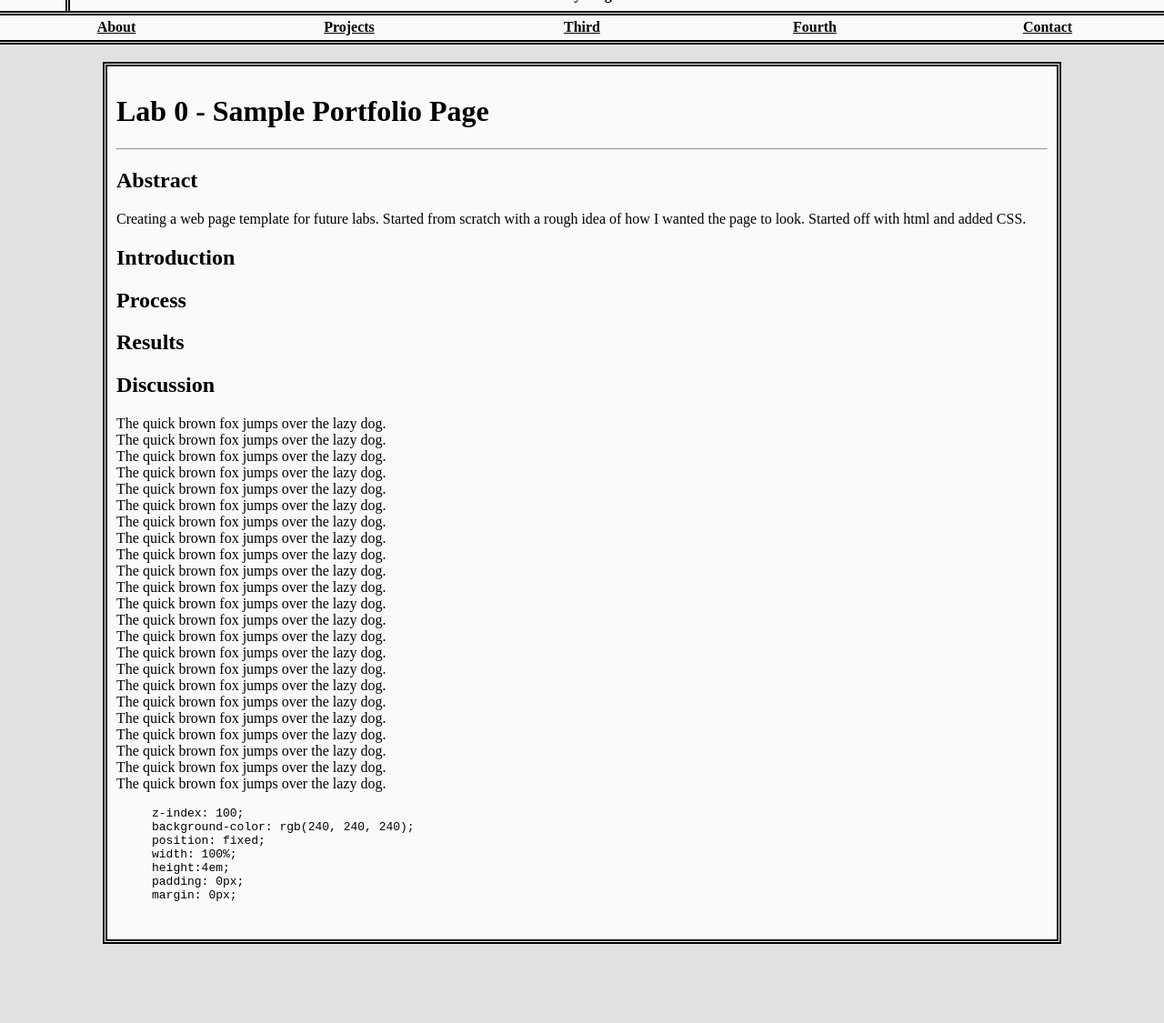
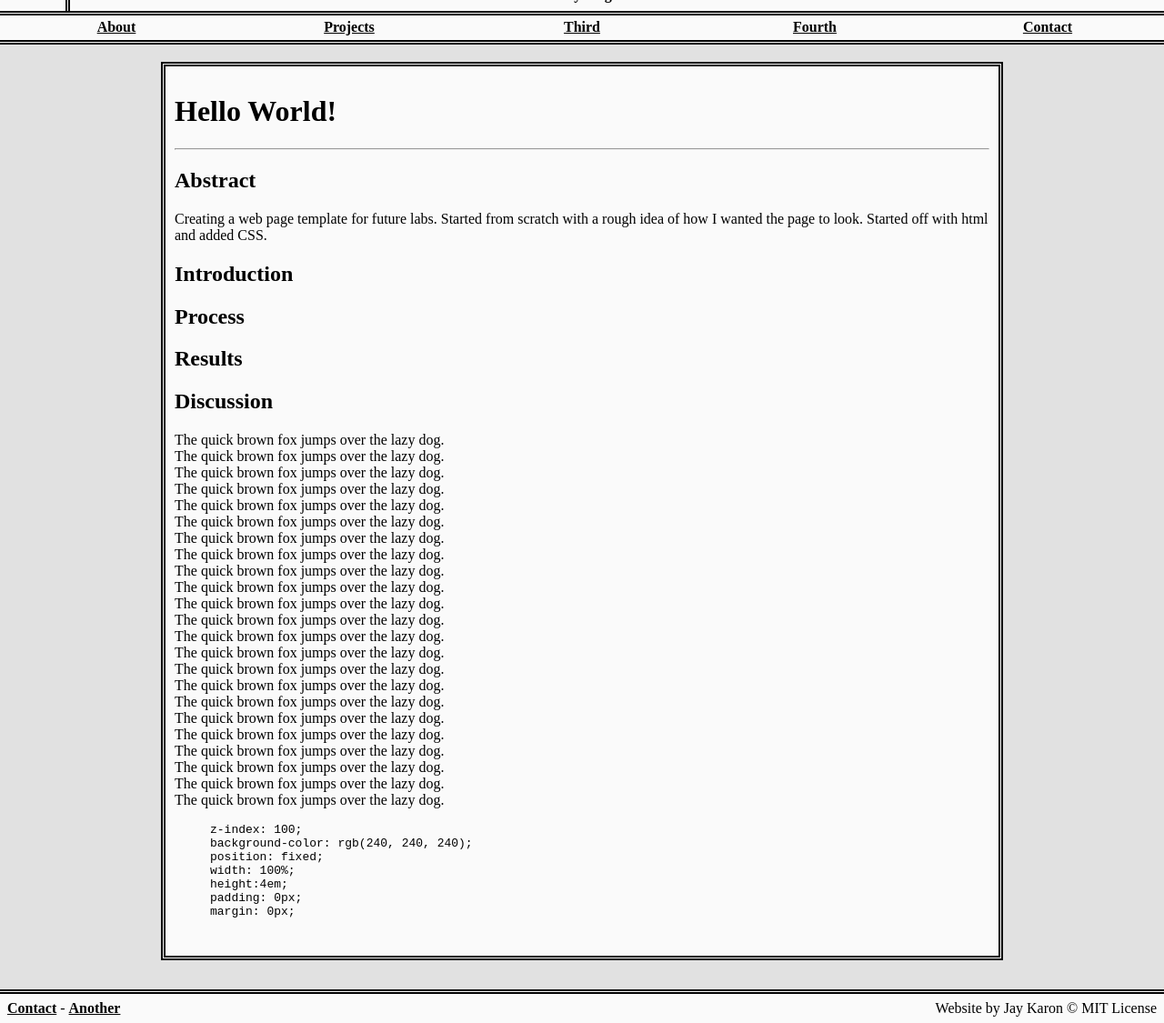
Before and after one commit to jaykaron/PortfolioWebpage, a plain HTML site: page index.html in a window 1280 px wide. Shown: the part 60-1185 px from the top of the page at 91% size. Before the commit the page ends 1130 px from the top, so only its background shows below. Drawn offline with Linux system fonts and the light colour scheme.

Commit message:
Added Footer
Decided on a static footer on the bottom

```diff
--- a/index.html
+++ b/index.html
@@ -1,7 +1,7 @@
 <!DOCTYPE html>
 <html>
 <head>
-  <title>Lab 0 - Jacob Karon</title>
+  <title>Jay Karon</title>
   <link rel="stylesheet" type="text/css" href="mainTheme.css" />
 </head>
 <body>
@@ -36,7 +36,7 @@
     </div>
   </div>
   <div id="main">
-    <h1>Lab 0 - Sample Portfolio Page</h1>
+    <h1>Hello World!</h1>
     <hr />
     <h2>Abstract</h2>
     <p>
@@ -84,10 +84,9 @@ margin: 0px;
 
   </p>
   </div>
-<!--
   <div id="footer">
-    Website by Jacob Karon
+    <span id="footer-left"><a href="blank">Contact</a> - <a href="blank">Another</a></span>
+    <span id="footer-right">Website by Jay Karon &copy MIT License</span>
   </div>
--->
 </body>
 </html>
--- a/mainTheme.css
+++ b/mainTheme.css
@@ -69,6 +69,8 @@ body
   width:20%;
   float: left;
 
+  background-color: rgb(250, 250, 250);
+
   border-bottom-color: black;
   border-bottom-style: double;
   border-bottom-width: thick;
@@ -91,7 +93,7 @@ body
 {
   z-index:0;
   position: relative;
-  width:80%;
+  width:70%;
   margin-left: auto;
   margin-right: auto;
   margin-top: 8em;
@@ -106,14 +108,29 @@ pre
 {
   padding-left: 3em;
 }
-/*
+
 #footer
 {
-  position: fixed;
-  bottom:0%;
-  width: 20em;
-  background-color: orange;
   z-index: 100;
-  right:2em;
-
-}*/
+  height:2em;
+  width: 100%;
+  background-color: rgb(250, 250, 250);
+  border-top-style: double;
+  border-top-width: thick;
+  line-height: 200%;
+  padding-left:0.5em;
+}
+#footer a
+{
+  color:black;
+  font-weight: bold;
+}
+#footer a:hover
+{
+  text-decoration: none;
+}
+#footer-right
+{
+  float: right;
+  padding-right: 1em;
+}
```
